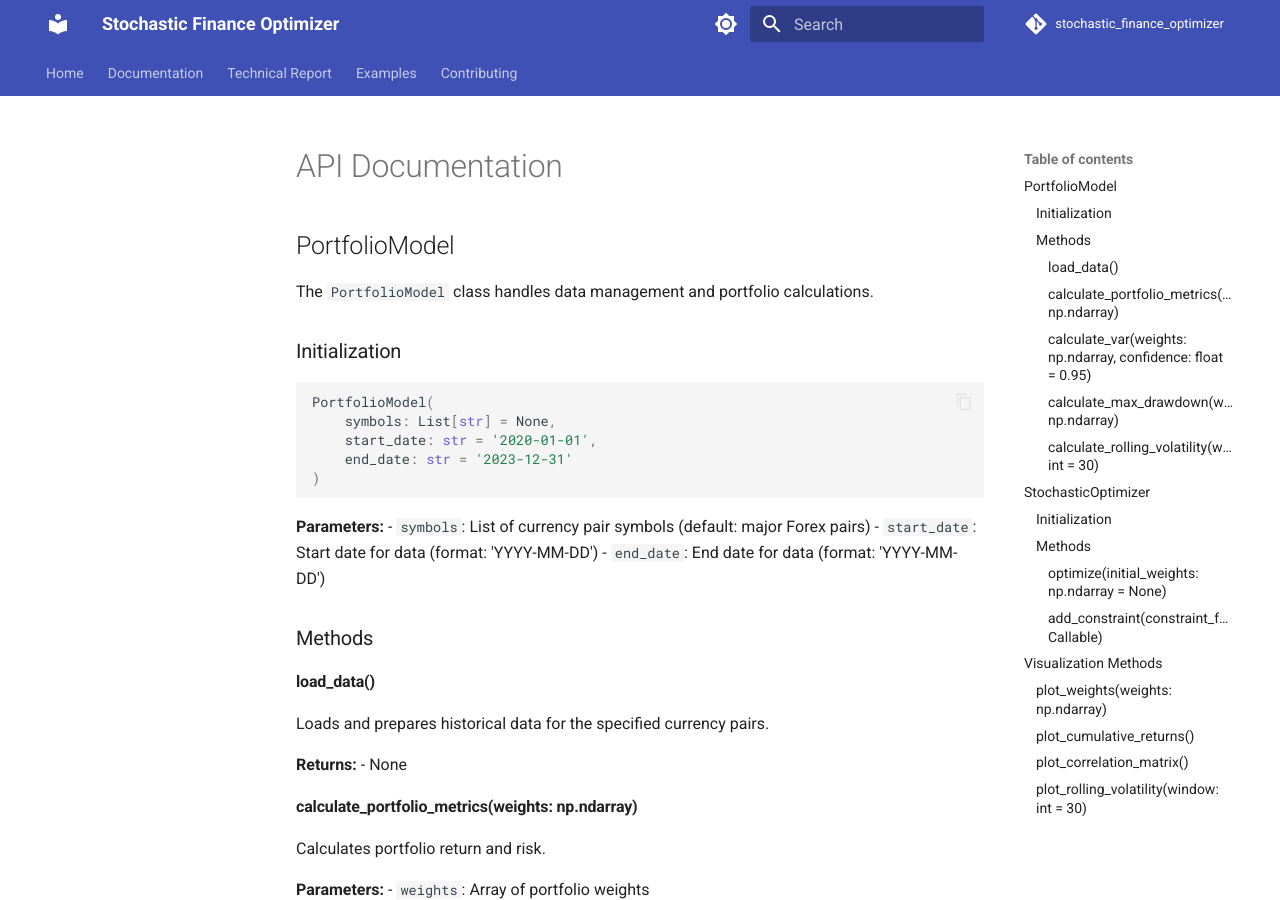
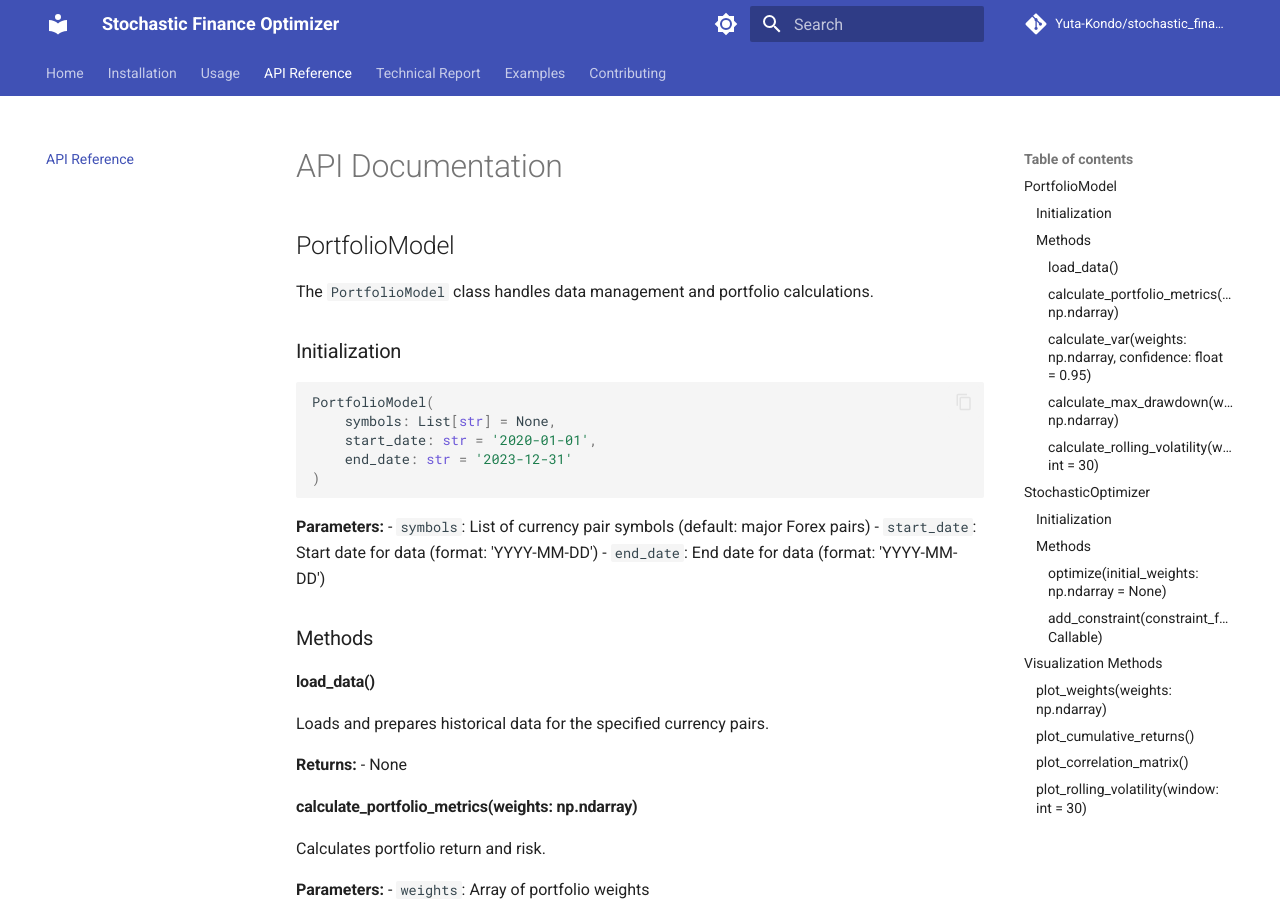
Before and after one commit to Yuta-Kondo/stochastic_finance_optimizer, an MkDocs documentation site: the page built from docs/api.md, in a window 1280 px wide and 900 px high. Built offline with MkDocs 1.6.1 and Material for MkDocs 9.7.7, drawn with Linux system fonts in a browser that asks for light colours; comment, search, counter and statistics services are not loaded; part of the change alters nothing that is shown.

```diff
--- a/mkdocs.yml
+++ b/mkdocs.yml
@@ -1,8 +1,8 @@
 site_name: Stochastic Finance Optimizer
-site_description: A sophisticated Python implementation of stochastic optimization techniques for financial portfolio management
+site_description: A Python package for portfolio optimization using stochastic methods
 site_author: Yuta Kondo
 repo_url: https://github.com/Yuta-Kondo/stochastic_finance_optimizer
-repo_name: stochastic_finance_optimizer
+repo_name: Yuta-Kondo/stochastic_finance_optimizer
 
 theme:
   name: material
@@ -29,12 +29,13 @@ theme:
         name: Switch to light mode
 
 markdown_extensions:
+  - pymdownx.arithmatex:
+      generic: true
   - pymdownx.highlight
   - pymdownx.superfences
   - pymdownx.inlinehilite
+  - pymdownx.snippets
   - pymdownx.tabbed
-  - pymdownx.arithmatex:
-      generic: true
   - admonition
   - footnotes
   - meta
@@ -43,16 +44,14 @@ markdown_extensions:
 
 plugins:
   - search
-  - mathjax:
-      enable_dollar_delimiter: true
+  - tags
 
 nav:
   - Home: index.md
-  - Documentation:
-    - Installation: docs/installation.md
-    - Usage: docs/usage.md
-    - API Reference: docs/api.md
-  - Technical Report: docs/technical_report.md
+  - Installation: installation.md
+  - Usage: usage.md
+  - API Reference: api.md
+  - Technical Report: technical_report.md
   - Examples:
     - Portfolio Optimization: docs/examples/portfolio_optimization.md
   - Contributing: docs/contributing.md
```
Also changed, not shown: 1 other file.
